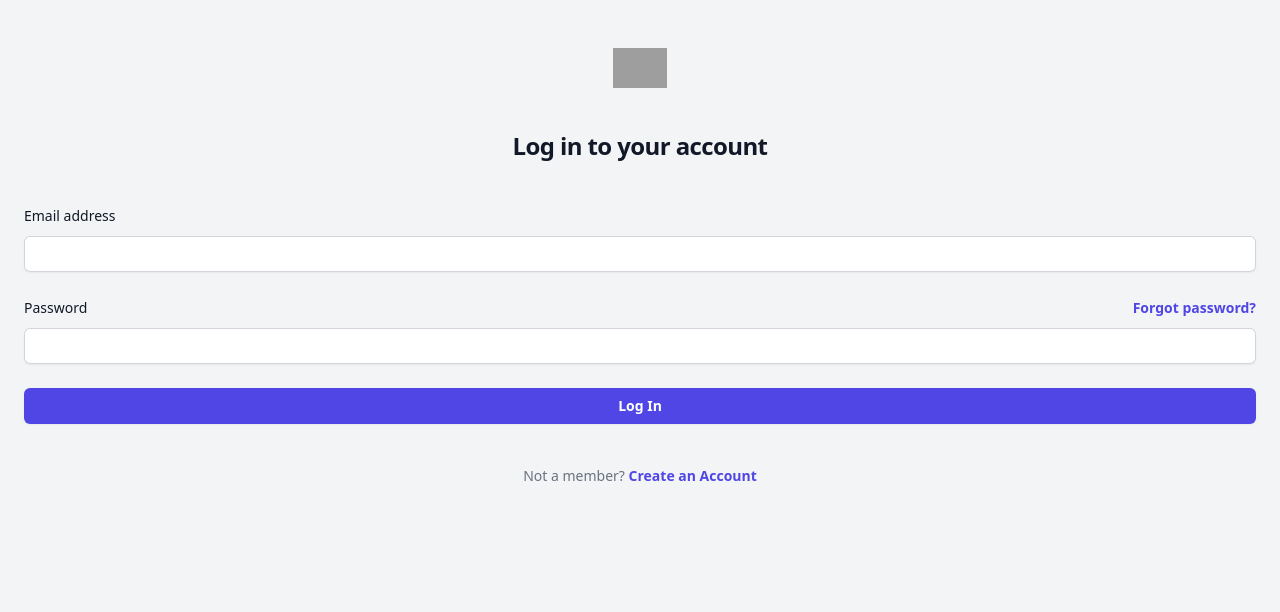
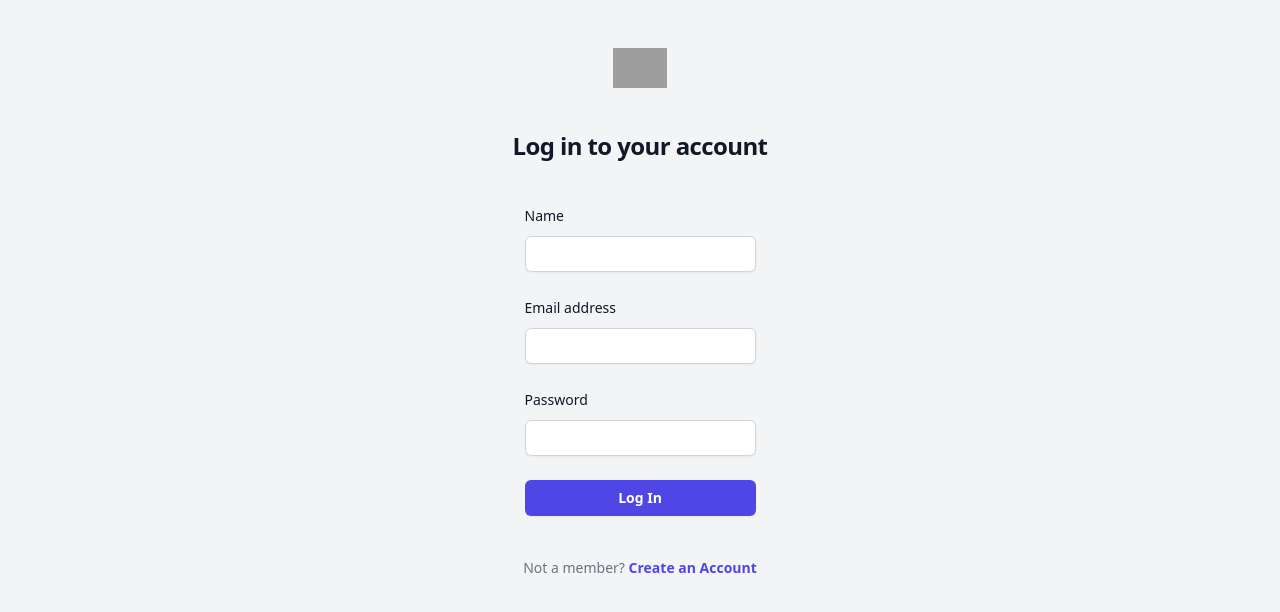
Before and after one commit to amreshpro/ecommerce-website, a React (Vite) app: page /login in a window 1280 px wide. Shown: the top 612 px of the page. Built offline with nearby package versions, Linux system fonts and the light colour scheme; grey boxes are pictures that could not be loaded.

Commit message:
improved login

```diff
--- a/src/app/components/Login.jsx
+++ b/src/app/components/Login.jsx
@@ -1,13 +1,50 @@
-import { Link } from "react-router-dom"
+import { Link, Navigate } from "react-router-dom"
+import {useDispatch, useSelector} from 'react-redux'
+import { isAuth } from "../../store/authSlice";
+import { useState } from "react";
+import { userLoginDetailsForStore } from "../../store/userSlice";
 
-Link
+
+
 
 const Login = () => {
+
+const [user, setUser] = useState({
+  name:"",
+  email:"",
+  password:"",
+})
+
+
+
+
+  const isAuthenticated = useSelector((state)=>state.auth)
+const dispatch = useDispatch()
+
+function submitLoginFormHandler(e){
+  e.preventDefault();
+
+  const regex = new RegExp("[a-z0-9]+@[a-z]+.[a-z]{2,3}");
+
+if(regex.test(user.email) && user.password){
+
+dispatch(userLoginDetailsForStore(user))
+  dispatch(isAuth(true))
+
+}
+
+
+}
+
+
+
   return (
-    <div>
+    <>
+{ isAuthenticated ? <Navigate to="/" replace={true} /> :  <div className="flex justify-center items-center w-screen">
+
 
     <div className="flex min-h-full flex-1 flex-col justify-center px-6 py-12 lg:px-8">
-        <div className="sm:mx-auto sm:w-full sm:max-w-sm">
+            <div className="sm:mx-auto  sm:max-w-sm">
               <img
                 className="mx-auto h-10 w-auto"
                 src="https://tailwindui.com/img/logos/mark.svg?color=indigo&shade=600"
@@ -18,8 +55,25 @@ const Login = () => {
               </h2>
             </div>
 
-        <div className="mt-10 sm:mx-auto sm:w-full sm:max-w-sm">
+            <div className="mt-10 sm:mx-auto sm:w-full sm:max-w-sm flex flex-col items-center justify-center ">
               <form className="space-y-6" action="#" method="POST">
+              <div>
+                  <label htmlFor="name" className="block text-sm font-medium leading-6 text-gray-900">
+                  Name
+                  </label>
+                  <div className="mt-2">
+                    <input
+                      id="name"
+                      name="name"
+                      type="text"
+                      autoComplete="name"
+                      required
+                      onChange={(e)=>{setUser({...user,name:e.target.value})}}
+                      className="block w-full rounded-md border-0 py-1.5 text-gray-900 shadow-sm ring-1 ring-inset ring-gray-300 placeholder:text-gray-400 focus:ring-2 focus:ring-inset focus:ring-indigo-600 sm:text-sm sm:leading-6"
+                    />
+                  </div>
+                </div>
+
                 <div>
                   <label htmlFor="email" className="block text-sm font-medium leading-6 text-gray-900">
                     Email address
@@ -31,6 +85,7 @@ const Login = () => {
                       type="email"
                       autoComplete="email"
                       required
+                      onChange={(e)=>{setUser({...user,email:e.target.value})}}
                       className="block w-full rounded-md border-0 py-1.5 text-gray-900 shadow-sm ring-1 ring-inset ring-gray-300 placeholder:text-gray-400 focus:ring-2 focus:ring-inset focus:ring-indigo-600 sm:text-sm sm:leading-6"
                     />
                   </div>
@@ -41,11 +96,11 @@ const Login = () => {
                     <label htmlFor="password" className="block text-sm font-medium leading-6 text-gray-900">
                       Password
                     </label>
-                <div className="text-sm">
+                    {/* <div className="text-sm">
                       <a href="#" className="font-semibold text-indigo-600 hover:text-indigo-500">
                         Forgot password?
                       </a>
-                </div>
+                    </div> */}
                   </div>
                   <div className="mt-2">
                     <input
@@ -54,6 +109,7 @@ const Login = () => {
                       type="password"
                       autoComplete="current-password"
                       required
+                      onChange={(e)=>{setUser({...user,password:e.target.value})}}
                       className="block w-full rounded-md border-0 py-1.5 text-gray-900 shadow-sm ring-1 ring-inset ring-gray-300 placeholder:text-gray-400 focus:ring-2 focus:ring-inset focus:ring-indigo-600 sm:text-sm sm:leading-6"
                     />
                   </div>
@@ -63,6 +119,7 @@ const Login = () => {
                   <button
                     type="submit"
                     className="flex w-full justify-center rounded-md bg-indigo-600 px-3 py-1.5 text-sm font-semibold leading-6 text-white shadow-sm hover:bg-indigo-500 focus-visible:outline focus-visible:outline-2 focus-visible:outline-offset-2 focus-visible:outline-indigo-600"
+                 onClick={submitLoginFormHandler}
                  >
                     Log In
                   </button>
@@ -80,6 +137,12 @@ const Login = () => {
 
 
         </div>
+
+
+
+
+}
+    </>
   )
 }
 export default Login
```
Lines whose indentation alone changed are shown as unchanged.
